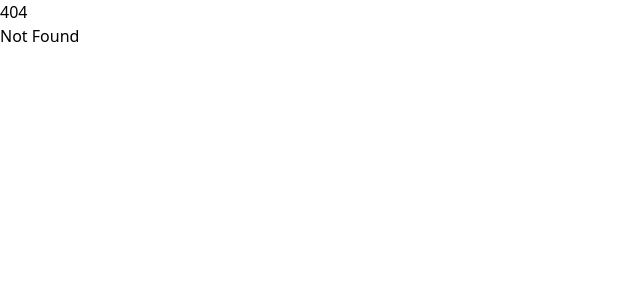
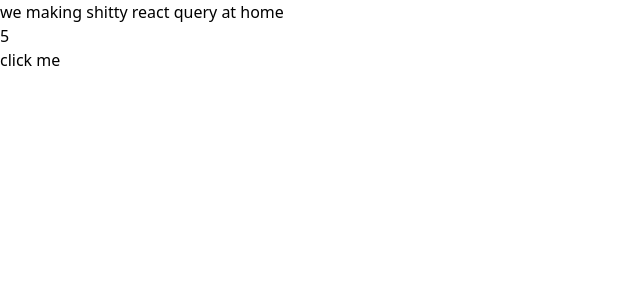
Before and after one commit to bmdavis419/effect-plus-sveltekit, a SvelteKit app: page /europa in a window 1280 px wide. Before the commit this address had no page. Shown: the top 300 px of the page, without its empty margins (0-640 px from the left). Built offline with nearby package versions, Linux system fonts and the light colour scheme.

Commit message:
starting on europa query stuff

```diff
--- a/src/routes/+page.svelte
+++ b/src/routes/+page.svelte
@@ -1,5 +1,13 @@
 <script>
+	import { getEuropaClient } from './europa/europaClient.svelte';
+
 	export const { data } = $props();
+
+	const client = getEuropaClient();
+
+	$effect(() => {
+		console.log('le client', client);
+	});
 
 	$inspect(data);
 </script>
--- /dev/null
+++ b/src/routes/europa/+layout.svelte
@@ -0,0 +1,9 @@
+<script>
+	import { createEuropaClient } from './europaClient.svelte';
+
+	const { children } = $props();
+
+	createEuropaClient();
+</script>
+
+{@render children()}
--- /dev/null
+++ b/src/routes/europa/+page.server.ts
@@ -0,0 +1 @@
+export const load = async () => {};
--- /dev/null
+++ b/src/routes/europa/+page.svelte
@@ -0,0 +1,23 @@
+<script>
+	import { getEuropaClient } from './europaClient.svelte.js';
+	import { createEuropaQuery } from './europaQuery.js';
+
+	const { data } = $props();
+
+	$inspect(data);
+
+	const client = getEuropaClient();
+
+	// THIS DOES NOT WORK IF DESTRUCTURED
+	let weirdObjMan = client.testWeirdStateStuff();
+
+	$inspect(weirdObjMan.value);
+</script>
+
+<div>we making shitty react query at home</div>
+
+<div>
+	{weirdObjMan.value}
+</div>
+
+<button onclick={() => (weirdObjMan.value = weirdObjMan.value + 1)}> click me </button>
--- /dev/null
+++ b/src/routes/europa/europaClient.svelte.ts
@@ -0,0 +1,48 @@
+import { getContext, setContext } from 'svelte';
+
+class EuropaClient {
+	private queries = [];
+
+	constructor() {
+		$effect(() => {
+			console.log('the amongus imposter has vented');
+		});
+	}
+
+	// todo: create a europa query and add it to the list while tracking everything
+
+	testWeirdStateStuff() {
+		let demoState = $state(0);
+
+		$effect(() => {
+			const lul = setInterval(() => {
+				demoState = demoState + 1;
+			}, 1000);
+
+			return () => {
+				clearInterval(lul);
+			};
+		});
+
+		return {
+			get value() {
+				return demoState;
+			},
+			set value(newVal) {
+				demoState = newVal;
+			}
+		};
+	}
+}
+
+const DEFAULT_KEY = '$_europa_client';
+
+export const createEuropaClient = (key: string = DEFAULT_KEY) => {
+	const client = new EuropaClient();
+
+	return setContext(key, client);
+};
+
+export const getEuropaClient = (key: string = DEFAULT_KEY) => {
+	return getContext<EuropaClient>(key);
+};
--- /dev/null
+++ b/src/routes/europa/europaQuery.ts
@@ -0,0 +1,31 @@
+export type EuropaQueryDef<TOutput> = {
+	$types: {
+		output: TOutput;
+	};
+	key: string[];
+	resolver: (...args: any[]) => Promise<TOutput>;
+};
+
+export type EuropaQueryMethods<TOutput> = {
+	data: TOutput | undefined;
+	isLoading: boolean;
+};
+
+export type EuropaQuery<TOutput> = {
+	_def: EuropaQueryDef<TOutput>;
+} & EuropaQueryMethods<TOutput>;
+
+export const createEuropaQuery = <TOutput>(data: {
+	queryFn: (...args: any[]) => Promise<TOutput>;
+	queryKey: string[];
+}): EuropaQuery<TOutput> => {
+	return {
+		_def: {
+			$types: { output: undefined as unknown as TOutput },
+			key: data.queryKey,
+			resolver: data.queryFn
+		},
+		data: undefined,
+		isLoading: false
+	};
+};
--- a/src/routes/mini-query/+page.svelte
+++ b/src/routes/mini-query/+page.svelte
@@ -1,7 +1,5 @@
 <script>
 	const { data } = $props();
-
-	let testing = $state(12);
 
 	$inspect(data);
 </script>
```
